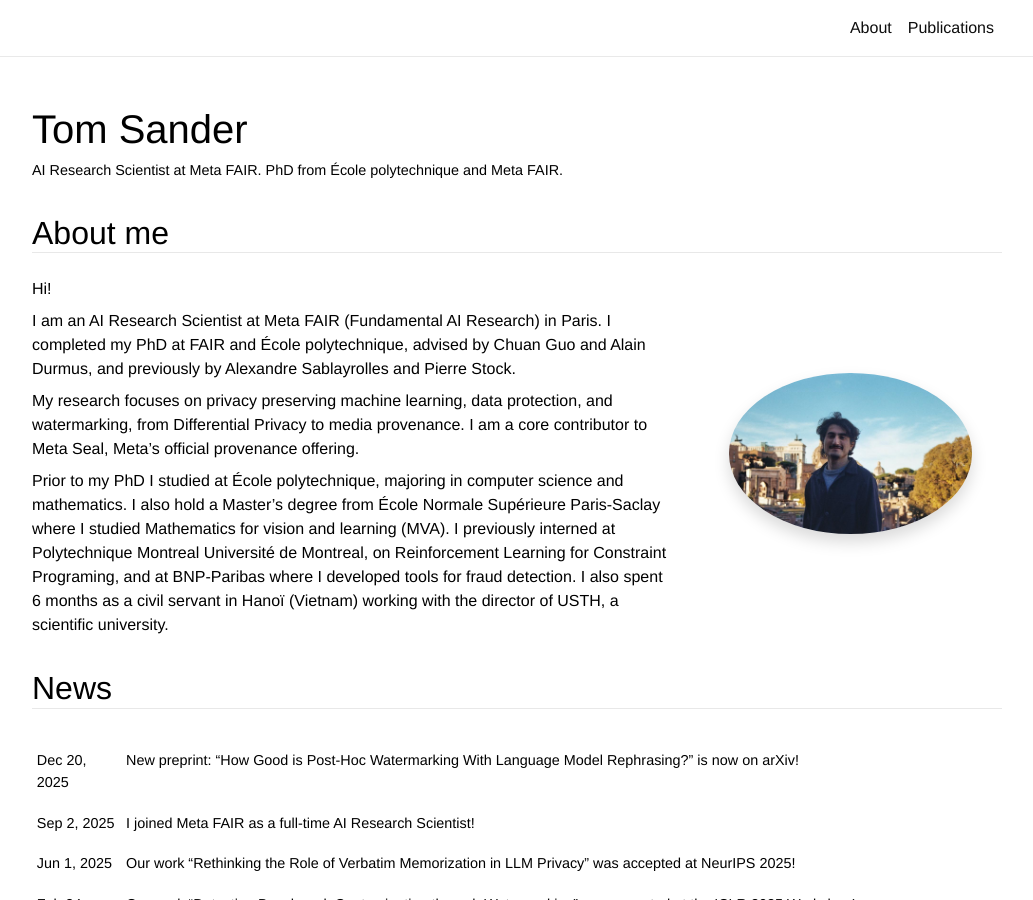
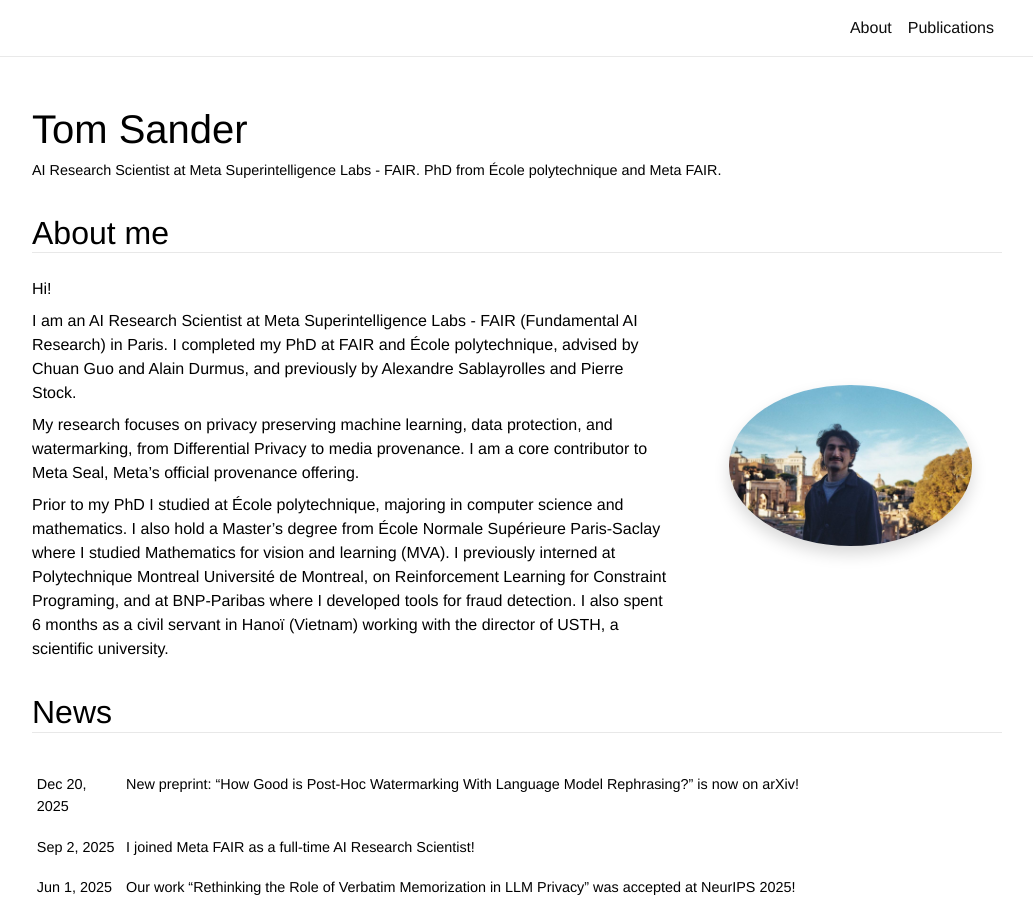
Before and after one commit to sandertom/sandertom.github.io, a Jekyll site: the page built from _pages/home.md, in a window 1280 px wide and 900 px high. Shown: the whole window, without its empty margins (123-1156 px from the left). Built offline with Jekyll 4.4.1, drawn with Linux system fonts in a browser that asks for light colours; nearby versions of some CDN libraries; a style sheet for code colours, icons or effects is not loaded.

Commit message:
update: Meta Superintelligence Labs - FAIR as organization

```diff
--- a/_config.yml
+++ b/_config.yml
@@ -6,7 +6,7 @@ title: Tom Sander # the website title (if blank, full name will be used instead)
 first_name: Tom
 last_name: Sander
 description: > # the ">" symbol means to ignore newlines until "footer_text:"
-  AI Research Scientist at Meta FAIR
+  AI Research Scientist at Meta Superintelligence Labs - FAIR
 footer_text: >
 
 icon: assets/img/icon.png # the emoji used as the favicon
--- a/_pages/home.md
+++ b/_pages/home.md
@@ -2,7 +2,7 @@
 layout: page
 permalink: /
 title: Home
-description: AI Research Scientist at Meta FAIR. PhD from École polytechnique and Meta FAIR.
+description: AI Research Scientist at Meta Superintelligence Labs - FAIR. PhD from École polytechnique and Meta FAIR.
 
 profile:
   image: avatar.jpg
@@ -18,7 +18,7 @@ news: true  # includes a list of news items
   <div class="col-md-8" markdown="1">
   Hi!
 
-  I am an AI Research Scientist at [Meta FAIR](https://ai.meta.com/research/) (Fundamental AI Research) in Paris. I completed my PhD at FAIR and [École polytechnique](https://www.polytechnique.edu/en), advised by [Chuan Guo](https://scholar.google.com/citations?user=0gp5M-kAAAAJ&hl=en) and [Alain Durmus](https://scholar.google.fr/citations?user=nqLKv6EAAAAJ&hl=fr), and previously by [Alexandre Sablayrolles](https://scholar.google.fr/citations?hl=fr&user=Wy8wM-cAAAAJ) and [Pierre Stock](https://scholar.google.fr/citations?hl=fr&user=3e2-59cAAAAJ).
+  I am an AI Research Scientist at [Meta Superintelligence Labs - FAIR](https://ai.meta.com/research/) (Fundamental AI Research) in Paris. I completed my PhD at FAIR and [École polytechnique](https://www.polytechnique.edu/en), advised by [Chuan Guo](https://scholar.google.com/citations?user=0gp5M-kAAAAJ&hl=en) and [Alain Durmus](https://scholar.google.fr/citations?user=nqLKv6EAAAAJ&hl=fr), and previously by [Alexandre Sablayrolles](https://scholar.google.fr/citations?hl=fr&user=Wy8wM-cAAAAJ) and [Pierre Stock](https://scholar.google.fr/citations?hl=fr&user=3e2-59cAAAAJ).
 
   My research focuses on privacy preserving machine learning, data protection, and watermarking, from Differential Privacy to media provenance. I am a core contributor to [Meta Seal](https://github.com/facebookresearch/watermark-anything), Meta's official provenance offering.
 
```
Also changed, not shown: _pages/about.md (+1 -1 lines).
